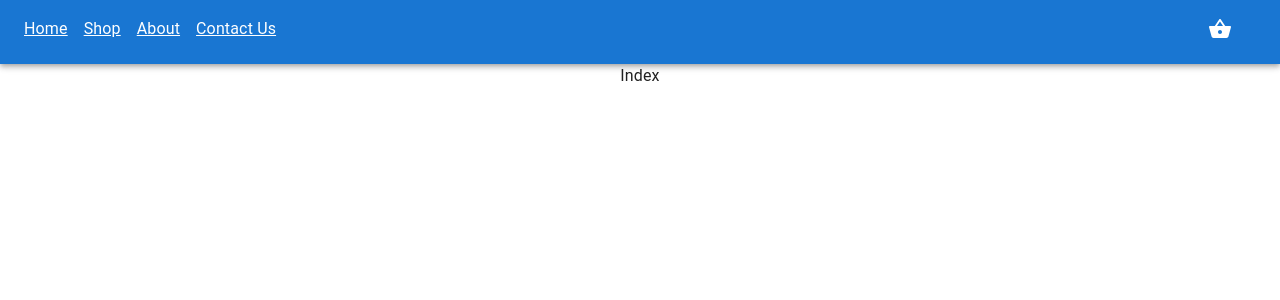
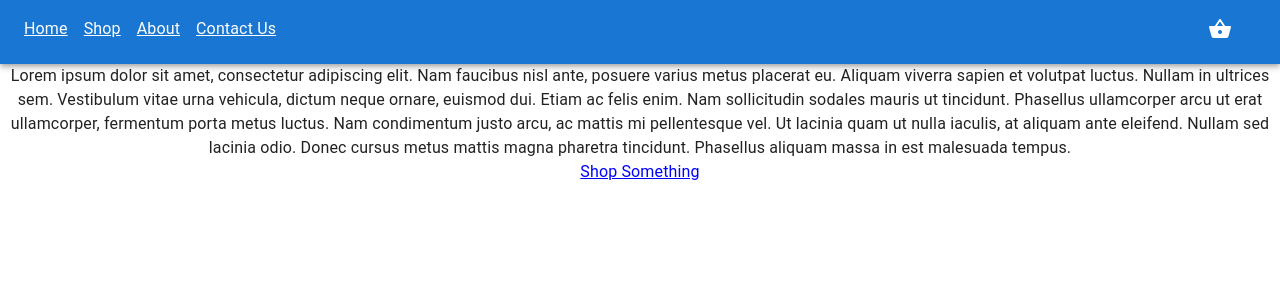
Before and after one commit to nirajpandey034/shopit-poc, a React (Create React App) app: page / in a window 1280 px wide. Shown: the top 300 px of the page. Built offline with nearby package versions, Linux system fonts and the light colour scheme.

Commit message:
added skeleton

```diff
--- a/src/Components/Index.js
+++ b/src/Components/Index.js
@@ -1,8 +1,39 @@
-import React from 'react'
+import React from 'react';
+import { Typography } from '@mui/material';
+import { useNavigate } from 'react-router-dom';
 function Index() {
+  const navigate = useNavigate();
   return (
-    <div>Index</div>
-  )
+    <>
+      <Typography variant="body1">
+        Lorem ipsum dolor sit amet, consectetur adipiscing elit. Nam faucibus
+        nisl ante, posuere varius metus placerat eu. Aliquam viverra sapien et
+        volutpat luctus. Nullam in ultrices sem. Vestibulum vitae urna vehicula,
+        dictum neque ornare, euismod dui. Etiam ac felis enim. Nam sollicitudin
+        sodales mauris ut tincidunt. Phasellus ullamcorper arcu ut erat
+        ullamcorper, fermentum porta metus luctus. Nam condimentum justo arcu,
+        ac mattis mi pellentesque vel. Ut lacinia quam ut nulla iaculis, at
+        aliquam ante eleifend. Nullam sed lacinia odio. Donec cursus metus
+        mattis magna pharetra tincidunt. Phasellus aliquam massa in est
+        malesuada tempus.
+      </Typography>
+      <Typography
+        variant="body1"
+        element="a"
+        style={{
+          textAlign: 'center',
+          color: 'blue',
+          textDecoration: 'underline',
+          cursor: 'pointer',
+        }}
+        onClick={() => {
+          navigate('/shop');
+        }}
+      >
+        Shop Something
+      </Typography>
+    </>
+  );
 }
 
-export default Index
+export default Index;
--- a/src/Components/OfferCards/OfferCardContainer.js
+++ b/src/Components/OfferCards/OfferCardContainer.js
@@ -2,6 +2,8 @@ import React, { useState, useEffect } from 'react';
 import axios from 'axios';
 import OfferCard from './OfferCard';
 import { dataFormatter } from '../../util/OfferCard.util';
+
+import Skeleton from '@mui/material/Skeleton';
 
 import { Navigation, Pagination, Scrollbar, A11y } from 'swiper';
 import { Swiper, SwiperSlide } from 'swiper/react';
@@ -25,6 +27,22 @@ function OfferCardContainer() {
     fetchData();
   }, []);
   return (
+    <>
+      {offerData.length === 0 ? (
+        <div
+          style={{
+            display: 'flex',
+            flexDirection: 'row',
+            gap: '2rem',
+            justifyContent: 'center',
+            marginTop: '1rem',
+          }}
+        >
+          <Skeleton variant="rounded" width={270} height={500} />
+          <Skeleton variant="rounded" width={270} height={500} />
+          <Skeleton variant="rounded" width={270} height={500} />
+        </div>
+      ) : (
         <Swiper
           modules={[Navigation, Pagination, Scrollbar, A11y]}
           breakpoints={{
@@ -53,6 +71,8 @@ function OfferCardContainer() {
             );
           })}
         </Swiper>
+      )}
+    </>
   );
 }
 
```
Lines whose indentation alone changed are shown as unchanged.
